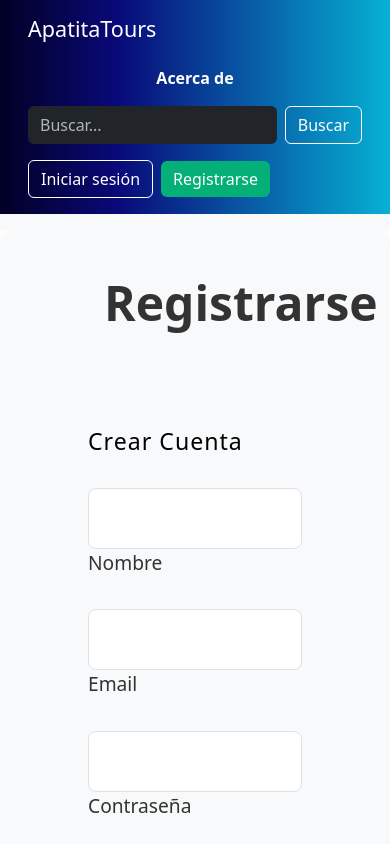
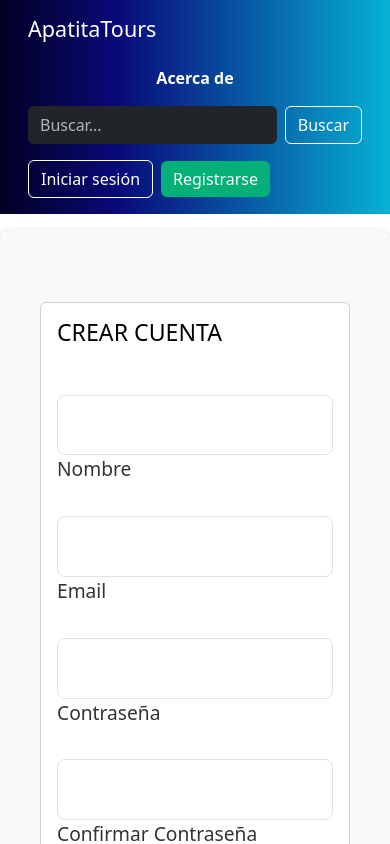
Before and after one commit to juanmazh/ProyectoInterfacesCliente2, a Vue app: page /register in a window 390 px wide. Shown: the top 844 px of the page. Built offline with nearby package versions, Linux system fonts and the light colour scheme.

Commit message:
rediseño del login y register parte1

```diff
--- a/src/components/Admin.vue
+++ b/src/components/Admin.vue
@@ -1,5 +1,5 @@
 <script setup>
-import { ref, onMounted } from 'vue';
+import { ref } from 'vue';
 import Swal from 'sweetalert2';
 
 const users = ref([]);
@@ -24,6 +24,9 @@ const fetchUsuarios = async () => {
   }
 };
 
+// Llamada directa para cargar los usuarios al inicializar el script
+fetchUsuarios();
+
 const openEditModal = (user) => {
   selectedUser.value = { ...user };
   showModal.value = true;
@@ -32,6 +35,7 @@ const openEditModal = (user) => {
 const closeEditModal = () => {
   showModal.value = false;
 };
+
 const updateUser = async () => {
   try {
     const updatedRole = {
@@ -127,10 +131,6 @@ const deleteUser = async (userId) => {
     });
   }
 };
-
-onMounted(() => {
-  fetchUsuarios();
-});
 </script>
 
 <template>
--- a/src/components/NavBar.vue
+++ /dev/null
@@ -1,23 +0,0 @@
-<script setup>
-
-const props = defineProps({
-    datos: Object,
-});
-
-
-
-
-</script>
-
-<template>
-    <nav class="navbar navbar-expand navbar-light bg-light">
-
-
-        <div class="collapse navbar-collapse" id="navbarSupportedContent">
-            <ul class="navbar-nav mr-auto">
-            </ul>
-
-        </div>
-    </nav>
-
-</template>
--- a/src/views/LoginView.vue
+++ b/src/views/LoginView.vue
@@ -95,18 +95,20 @@ async function iniciarSesion() {
 
 <template>
     <!--Dar una vuelta al diseño del login-->
+<section class="h-100 bg-white">
+  <div class="container py-5 h-100 mt-3 mb-5">
+    <div class="row d-flex justify-content-center align-items-center h-100">
+      <div class="col">
+        <div class="card card-registration my-4">
+          <div class="row g-0">
+            <!-- Formulario en la parte izquierda -->
+            <div class="col-xl-6">
+              <div class="card-body p-md-5 text-black">
+                <h3 class="mb-5 text-uppercase">Iniciar Sesión</h3>
 
-<section class="vh-100 d-flex justify-content-center align-items-center">
-  <div class="container">
-    <div class="row justify-content-center">
-      <div class="col-sm-6 text-black">
-        <div class="px-5 text-center">
-          <h1 class="fw-bold mb-3">Iniciar Sesión</h1>
-        </div>
-        <div class="d-flex align-items-center px-5 mt-5 justify-content-center">
-          <form style="width: 23rem;" @submit.prevent="iniciarSesion">
-            <h3 class="fw-normal mb-3 pb-3">Entrar</h3>
-
+                <!-- Formulario -->
+                <form @submit.prevent="iniciarSesion">
+                  <!-- Campo de Email -->
                   <div class="form-outline mb-4">
                     <input
                       type="email"
@@ -114,9 +116,10 @@ async function iniciarSesion() {
                       class="form-control form-control-lg"
                       required
                     />
-              <label class="form-label">Correo Electrónico</label>
+                    <label class="form-label" for="email">Correo Electrónico</label>
                   </div>
 
+                  <!-- Campo de Contraseña -->
                   <div class="form-outline mb-4">
                     <input
                       type="password"
@@ -124,12 +127,13 @@ async function iniciarSesion() {
                       class="form-control form-control-lg"
                       required
                     />
-              <label class="form-label">Contraseña</label>
+                    <label class="form-label" for="password">Contraseña</label>
                   </div>
 
+                  <!-- Botón de envío -->
                   <div class="pt-1 mb-4">
                     <button
-                class="btn btn-info btn-lg btn-block"
+                      class="btn btn-warning btn-lg btn-block"
                       type="submit"
                       :disabled="loading"
                     >
@@ -137,33 +141,51 @@ async function iniciarSesion() {
                       <span v-else>Iniciar Sesión</span>
                     </button>
                   </div>
-            <RouterLink to="/register"><p class="small mb-5 pb-lg-2"><a class="text-muted">No tienes cuenta, ¡Registrate ahora!</a></p></RouterLink>
 
+                  <!-- Enlace para registrarse -->
+                  <RouterLink to="/register">
+                    <p class="small mb-5 pb-lg-2">
+                      <a class="text-muted">No tienes cuenta, ¡Registrate ahora!</a>
+                    </p>
+                  </RouterLink>
+
+                  <!-- Mensaje de error -->
                   <p v-if="loginError" class="text-danger">{{ loginError }}</p>
                 </form>
+              </div>
+            </div>
+
+            <!-- Imagen en la parte derecha -->
+            <div class="col-xl-6 d-none d-xl-block">
+              <img
+                src="https://mdbcdn.b-cdn.net/img/Photos/new-templates/bootstrap-registration/img4.webp"
+                alt="Sample photo"
+                class="img-fluid"
+                style="border-top-right-radius: .25rem; border-bottom-right-radius: .25rem;"
+              />
+            </div>
+          </div>
         </div>
       </div>
     </div>
   </div>
 </section>
 </template>
-
 <style scoped>
 /* Estilos del formulario */
 .vh-100 {
   height: 100vh;
+  display: flex;
+  justify-content: center;
+  align-items: center;
 }
 
 .container {
   background-color: #f8f9fa;
   border-radius: 10px;
-  box-shadow: 0 4px 8px rgba(0, 0, 0, 0.1);
+  box-shadow: 0 4px 8px rgba(0, 0, 0, 0.3);
   padding: 40px;
-}
-
-.h1 {
-  font-size: 3em;
-  color: #333;
+  width: 100%;
 }
 
 .form-control {
@@ -209,4 +231,23 @@ async function iniciarSesion() {
   color: #0056b3;
   text-decoration: underline;
 }
+
+/* Asegura que la imagen se mantenga con el tamaño original */
+.col-xl-6.d-none.d-xl-block {
+  display: block;
+  max-width: 100%;
+}
+
+.card-body {
+  padding: 40px;
+}
+
+@media (max-width: 768px) {
+  .col-xl-6 {
+    display: none; /* Oculta la imagen en pantallas pequeñas */
+  }
+  .container {
+    padding: 20px; /* Menos padding en pantallas pequeñas */
+  }
+}
 </style>
--- a/src/views/RegisterView.vue
+++ b/src/views/RegisterView.vue
@@ -29,6 +29,16 @@ async function registrarUsuario() {
     }
 
     const data = await response.json();
+    if (this.registerForm.contraseña !== this.registerForm.confirmarContraseña) {
+      Swal.fire({
+        icon: 'error',
+        title: '¡Error!',
+        text: registerError.value,
+        confirmButtonText: 'Aceptar',
+      });
+      this.loading = false;
+      return;
+    }
 
     if (data.status === 'success') {
       // Limpiar formulario y mensaje de error
@@ -72,22 +82,22 @@ async function registrarUsuario() {
 </script>
 
 <template>
-  <!--Dar una vuelta al diseño del registro y añadir confirmar password-->
-<section class="vh-100 d-flex justify-content-center align-items-center">
-  <div class="container">
-    <div class="row justify-content-center">
-      <div class="col-sm-6 text-black">
+<section class="h-100 bg-white">
+  <div class="container py-5 h-100 mt-3 mb-5">
+    <div class="row d-flex justify-content-center align-items-center h-100">
+      <div class="col">
+        <div class="card card-registration my-4">
+          <div class="row g-0">
+            <div class="col-xl-6 d-none d-xl-block">
+              <img src="https://mdbcdn.b-cdn.net/img/Photos/new-templates/bootstrap-registration/img4.webp"
+                alt="Sample photo" class="img-fluid"
+                style="border-top-left-radius: .25rem; border-bottom-left-radius: .25rem;" />
+            </div>
+            <div class="col-xl-6">
+              <div class="card-body p-md-5 text-black">
+                <h3 class="mb-5 text-uppercase">Crear Cuenta</h3>
 
-        <div class="px-5 ms-xl-4 text-center">
-          <i class="fas fa-crow fa-2x me-3 pt-5 mt-xl-4" style="color: #709085;"></i>
-          <span class="h1 fw-bold mb-0">Registrarse</span>
-        </div>
-
-        <div class="d-flex align-items-center h-custom-3 px-5 ms-xl-4 mt-5 pt-5 pt-xl-0 mt-xl-n5 justify-content-center">
-          <form style="width: 23rem;" @submit.prevent="registrarUsuario">
-
-            <h3 class="fw-normal mb-3 pb-3" style="letter-spacing: 1px;">Crear Cuenta</h3>
-
+                <form @submit.prevent="registrarUsuario">
                   <div data-mdb-input-init class="form-outline mb-4">
                     <input type="text" id="registerNombre" v-model="registerForm.nombre" class="form-control form-control-lg" />
                     <label class="form-label" for="registerNombre">Nombre</label>
@@ -103,24 +113,35 @@ async function registrarUsuario() {
                     <label class="form-label" for="registerPassword">Contraseña</label>
                   </div>
 
+                  <div data-mdb-input-init class="form-outline mb-4">
+                    <input type="password" id="registerConfirmPassword" v-model="registerForm.confirmarContraseña" class="form-control form-control-lg" />
+                    <label class="form-label" for="registerConfirmPassword">Confirmar Contraseña</label>
+                  </div>
+
                   <div class="pt-1 mb-4">
                     <button data-mdb-button-init data-mdb-ripple-init class="btn btn-info btn-lg btn-block" type="submit" :disabled="loading">
-                <!-- Mostrar estado de carga en el botón -->
                       <span v-if="loading">Cargando...</span>
                       <span v-else>Crear Cuenta</span>
                     </button>
                   </div>
 
-            <RouterLink to="/login"><p class="small mb-5 pb-lg-2"><a class="text-muted">¿Ya tienes una cuenta? Inicia sesión</a></p></RouterLink>
+                  <router-link to="/login">
+                    <p class="small mb-5 pb-lg-2"><a class="text-muted">¿Ya tienes una cuenta? Inicia sesión</a></p>
+                  </router-link>
+
                   <p v-if="registerError" class="text-danger">{{ registerError }}</p>
                   <p v-if="successMessage" class="text-success">{{ successMessage }}</p>
-
                 </form>
               </div>
             </div>
           </div>
         </div>
+      </div>
+    </div>
+  </div>
 </section>
+
+
 </template>
 
 <style scoped>
@@ -131,7 +152,7 @@ async function registrarUsuario() {
 .container {
   background-color: #f8f9fa;
   border-radius: 10px;
-  box-shadow: 0 4px 8px rgba(0, 0, 0, 0.1);
+  box-shadow: 0 4px 8px rgba(0, 0, 0, 0.3);
   padding: 40px;
 }
 
```
Also changed, not shown: src/App.vue (+19 -36 lines), src/components/Card.vue (deleted, +0 -22 lines), API Freetours/LEEME/PROYECTO.TXT. Lines whose indentation alone changed are shown as unchanged.
